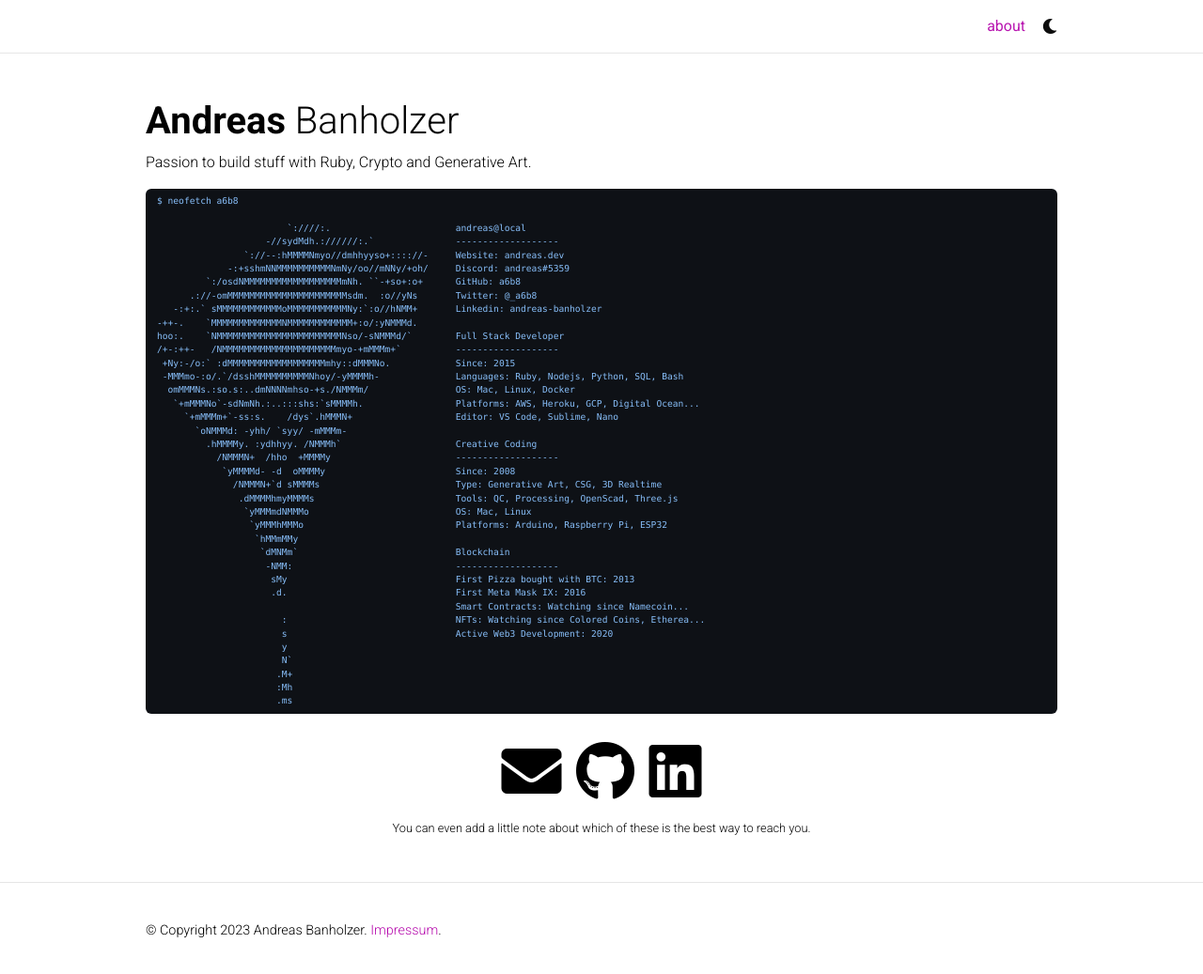
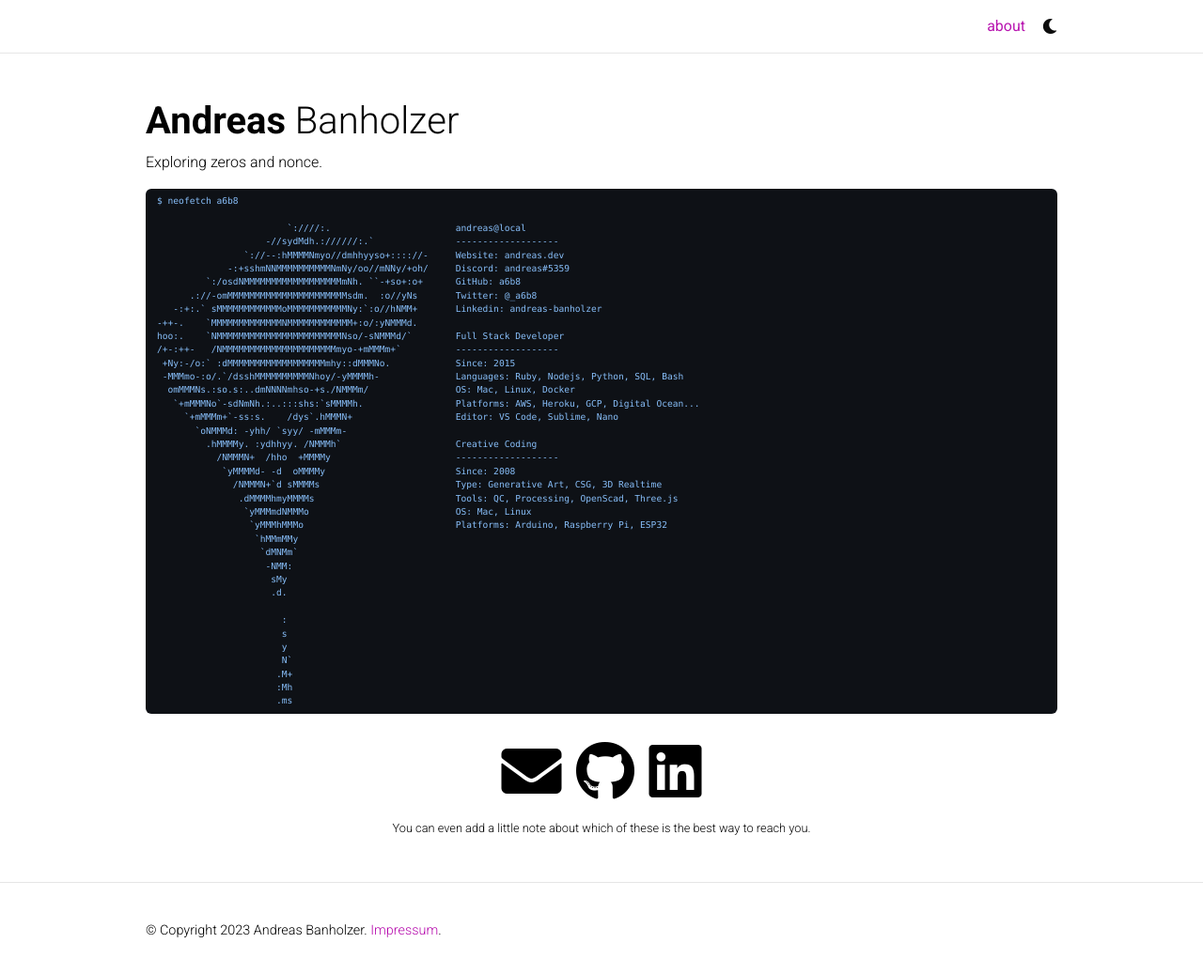
Before and after one commit to a6b8/a6b8, a Jekyll site: the page built from _pages/about.md, in a window 1280 px wide and 1042 px high. Shown: the top 1037 px of the window at 94% size. Built offline with Jekyll 4.4.1, drawn with Linux system fonts in a browser that asks for light colours; nearby versions of some CDN libraries; comment, search, counter and statistics services are not loaded; a style sheet for code colours, icons or effects is not loaded.

Commit message:
Update about.md

```diff
--- a/_pages/about.md
+++ b/_pages/about.md
@@ -2,7 +2,7 @@
 layout: about
 title: about
 permalink: /
-subtitle: Passion to build stuff with Ruby, Crypto and Generative Art.
+subtitle: Exploring zeros and nonce.
 
 profile:
   align: right
@@ -40,13 +40,13 @@
                 `yMMMmdNMMMo                           OS: Mac, Linux
                  `yMMMhMMMo                            Platforms: Arduino, Raspberry Pi, ESP32
                   `hMMmMMy
-                   `dMNMm`                             Blockchain
-                    -NMM:                              -------------------
-                     sMy                               First Pizza bought with BTC: 2013
-                     .d.                               First Meta Mask IX: 2016
-                                                       Smart Contracts: Watching since Namecoin...
-                       :                               NFTs: Watching since Colored Coins, Etherea...
-                       s                               Active Web3 Development: 2020
+                   `dMNMm`
+                    -NMM:
+                     sMy
+                     .d.
+
+                       :
+                       s
                        y
                        N`
                       .M+
```
